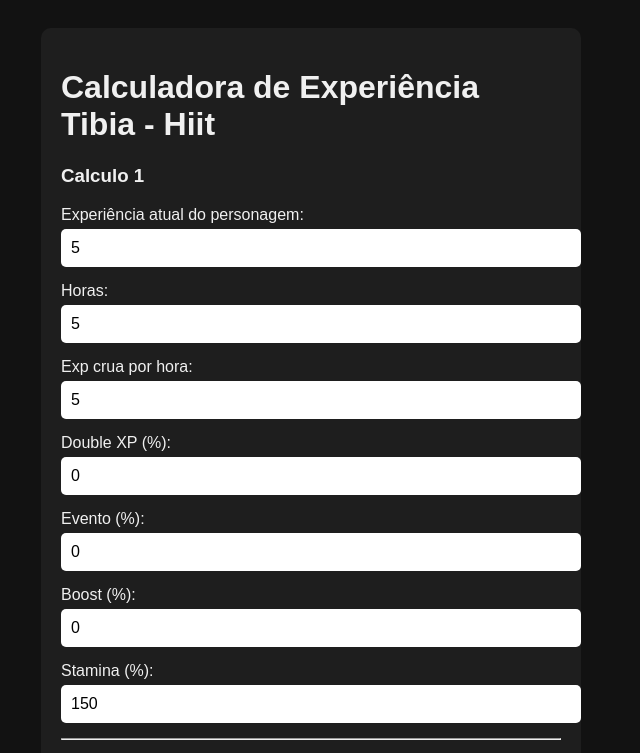
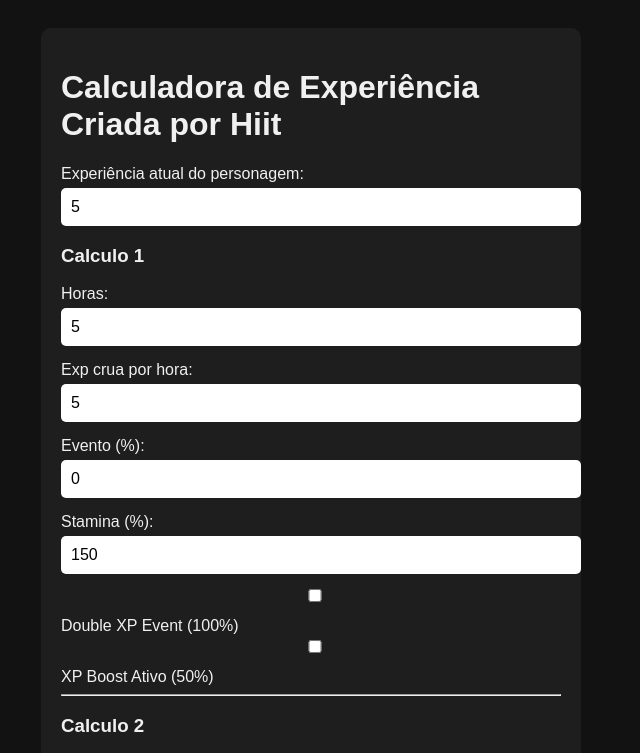
Before and after one commit to EdHiit/Calcexptibia, a website: page views/index.html in a window 1280 px wide. Both pictures are taken after typing "5", "5", "5" into the empty fields and a click on the button "+ Adicionar Bloco". Shown: the top 753 px of the page, without its empty margins (329-969 px from the left). Drawn offline with Linux system fonts and the light colour scheme.

Commit message:
Update index.html

```diff
--- a/views/index.html
+++ b/views/index.html
@@ -2,37 +2,40 @@
 <html lang="pt-br">
 <head>
   <meta charset="UTF-8">
-  <title>Calculadora de Experiência Tibia - Hiit</title>
+  <title>Calculadora de Experiência Tibia</title>
   <link rel="stylesheet" href="/style.css">
 </head>
 <body>
   <div class="container">
-    <h1>Calculadora de Experiência Tibia - Hiit</h1>
+    <h1>Calculadora de Experiência Criada por Hiit</h1>
     <form action="/calcular" method="POST" id="formulario">
+      <label>Experiência atual do personagem:</label>
+      <input type="number" name="exp_atual" required>
+
       <div id="blocos">
         <div class="bloco">
-
           <h3>Calculo 1</h3>
-          <label>Experiência atual do personagem:</label>
-          <input type="number" name="exp_atual" required>
-
           <label>Horas:</label>
           <input type="number" name="horas[]" required>
 
           <label>Exp crua por hora:</label>
           <input type="number" name="exp_crua[]" required>
 
-          <label>Double XP (%):</label>
-          <input type="number" name="base[]" value="0" required>
-
           <label>Evento (%):</label>
           <input type="number" name="evento[]" value="0">
 
-          <label>Boost (%):</label>
-          <input type="number" name="boost[]" value="0">
-
           <label>Stamina (%):</label>
           <input type="number" name="stamina[]" value="150" required>
+
+          <div class="checkbox-inline">
+          <input type="checkbox" name="double_event[]">
+          <label>Double XP Event (100%)</label>
+          </div>
+
+    <div class="checkbox-inline">
+      <input type="checkbox" name="boost[]">
+      <label>XP Boost Ativo (50%)</label>
+      </div>
 
           <hr>
         </div>
@@ -58,17 +61,14 @@
         <label>Exp crua por hora:</label>
         <input type="number" name="exp_crua[]" required>
 
-        <label>Double XP(%):</label>
-        <input type="number" name="base[]" value="100" required>
-
         <label>Evento (%):</label>
         <input type="number" name="evento[]" value="0">
 
-        <label>Boost (%):</label>
-        <input type="number" name="boost[]" value="0">
-
         <label>Stamina (%):</label>
         <input type="number" name="stamina[]" value="150" required>
+
+        <label><input type="checkbox" name="double_event[]"> Double XP Event (100%)</label><br>
+        <label><input type="checkbox" name="boost[]"> XP Boost Ativo (50%)</label><br>
         <hr>
       `;
       blocos.appendChild(div);
```
